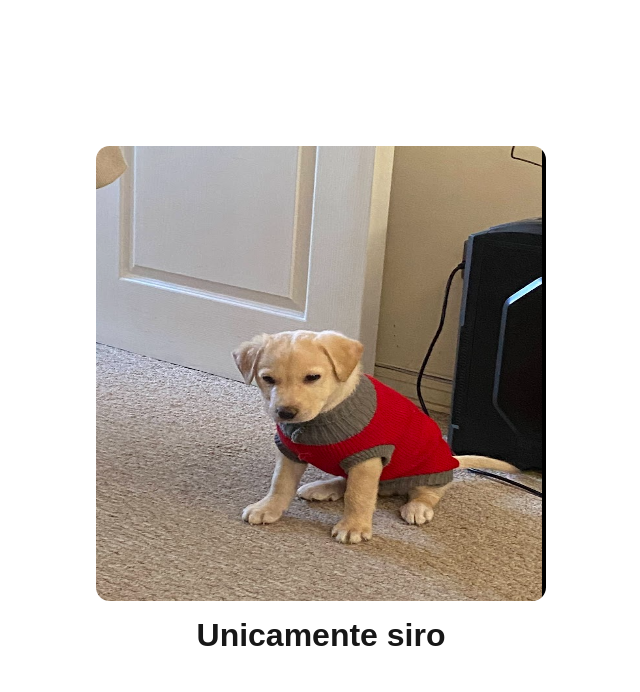
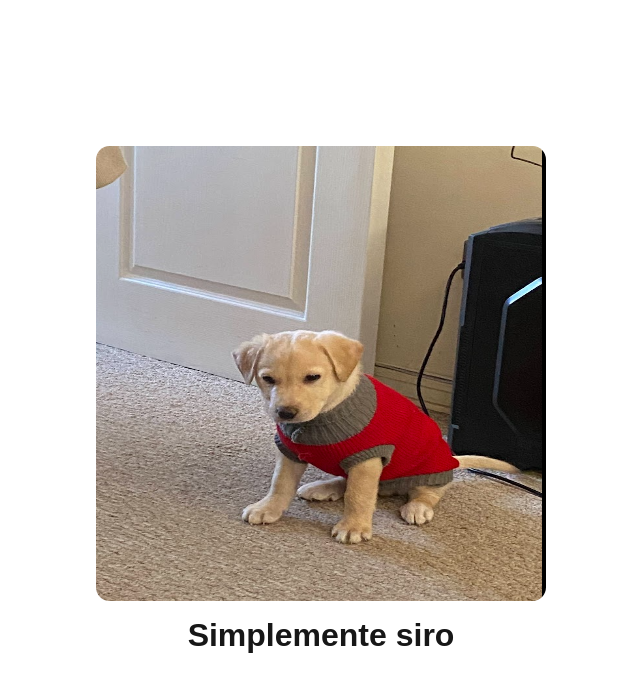
Before and after one commit to FranVg98/siro.cl, a Next.js app: page / in a window 1280 px wide. Shown: the top 692 px of the page, without its empty margins (319-959 px from the left). Built offline with nearby package versions, Linux system fonts and the light colour scheme.

Commit message:
cambio de titulo

```diff
--- a/src/app/page.tsx
+++ b/src/app/page.tsx
@@ -54,7 +54,7 @@ export default function Home() {
             marginTop: "1rem",
           }}
         >
-          Unicamente siro
+          Simplemente siro
         </h1>
 
 
```
